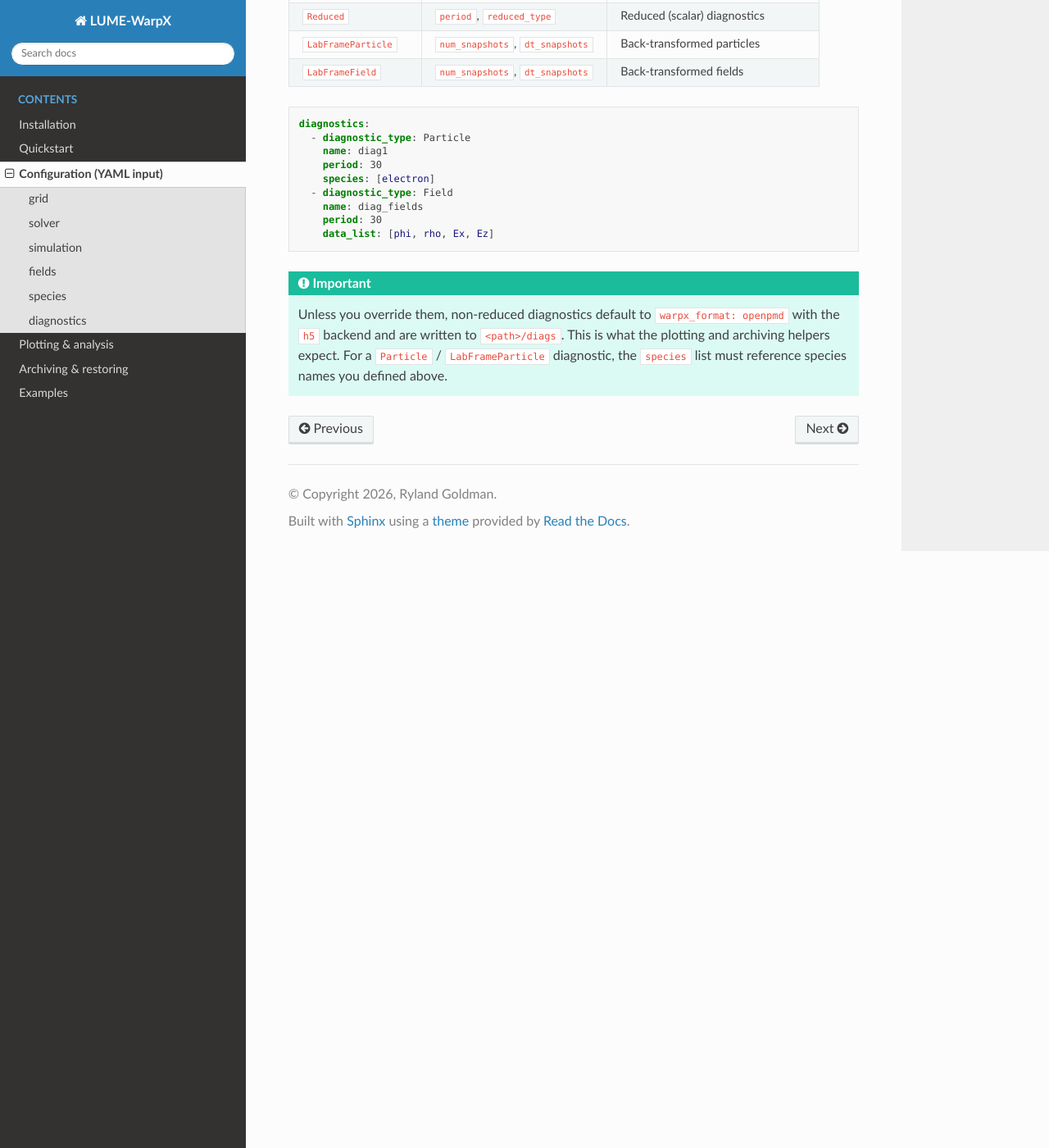
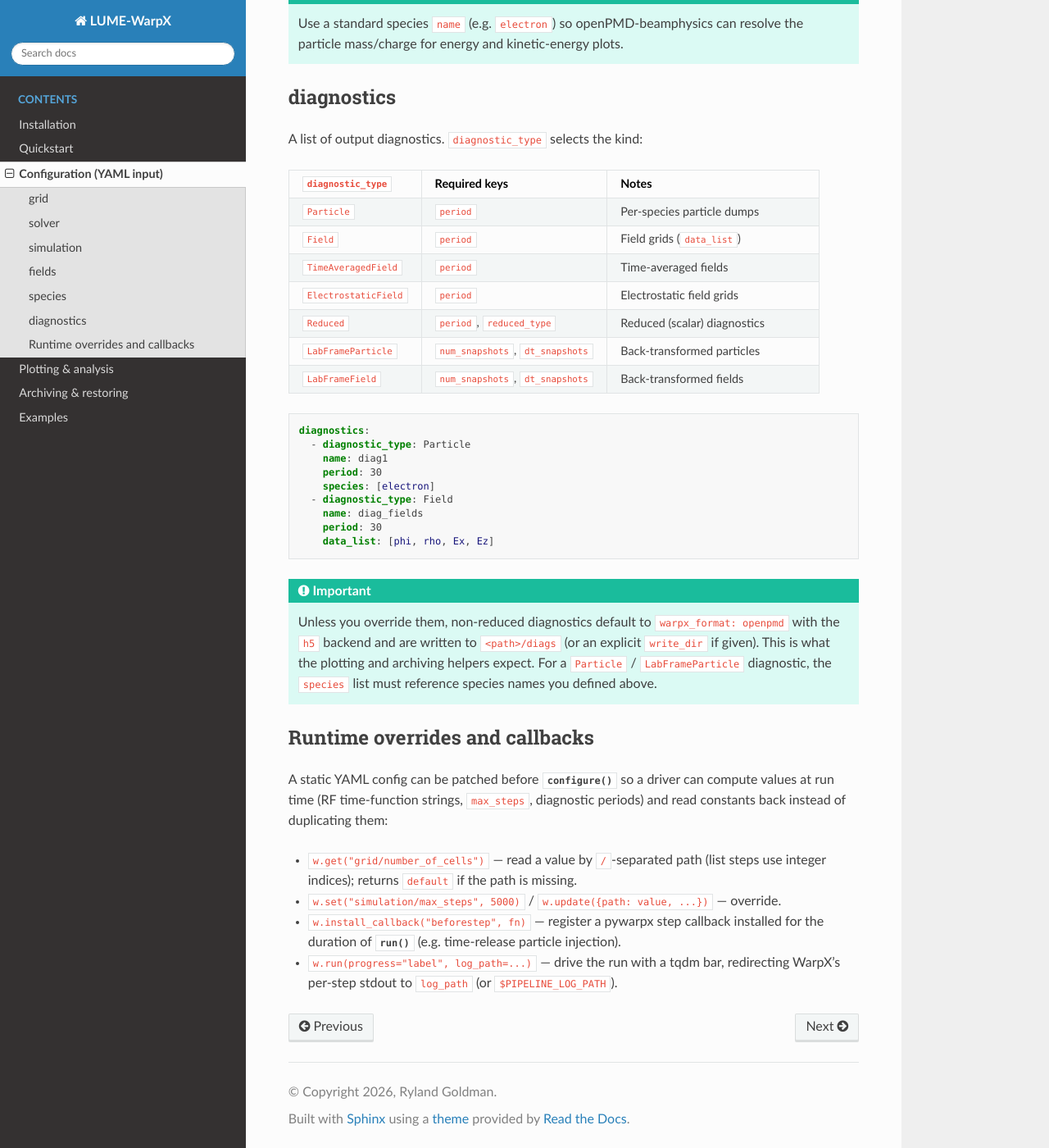
Before and after one commit to ryland-goldman/lume-warpx, a Sphinx documentation site: the page built from docs/configuration.rst, in a window 1280 px wide and 1400 px high, scrolled down 4351 px. Shown: the whole window at 82% size. Built offline with Sphinx 7.4.7 and the Read the Docs theme 3.1.0, drawn with Linux system fonts in a browser that asks for light colours; some of the changed text lies outside the part shown.

Commit message:
Add get() reader + document the v1.0.1 override/field/distribution API
Completes the runtime-override API the v1.0.1 release added: get(path, default)
reads a value out of the loaded YAML config by "/"-separated path (the inverse of
set()/update()), so a driver can read static-YAML constants back to compute the
derived values it then overrides. Document AppliedFromFile, FromInitialParticles,
and the override/callback/progress API in configuration.rst and the README.

Co-Authored-By: Claude Opus 4.8 <noreply@anthropic.com>

```diff
--- a/docs/configuration.rst
+++ b/docs/configuration.rst
@@ -127,10 +127,27 @@ A list of applied or initial fields. ``field_type`` selects the kind:
 ``AnalyticInitial``    Initial E/B from analytic expressions
 ``ConstantApplied``    Constant applied E/B
 ``AnalyticApplied``    Applied E/B from analytic expressions
-``FromFile``           Load initial field from a file (``path``)
+``FromFile``           Load **initial** field from a file (``path``)
+``AppliedFromFile``    Load a tabulated **applied** (per-step, particle-gathered) field
+                       from a file (``path``, ``load_E``/``load_B``,
+                       ``warpx_E_time_function``/``warpx_B_time_function``)
 ``PlasmaLens``         Plasma-lens array (``starts``/``lengths``)
 ``Mirror``             Field mirror
 =====================  ============================================
+
+``AppliedFromFile`` maps to ``picmi.LoadAppliedField``: a tabulated map gathered onto
+particles every step, optionally scaled by an AMReX parser ``t``-expression (e.g. an RF
+``cos(omega*t + phi)`` standing wave, or a constant solenoid current).
+
+.. code-block:: yaml
+
+   fields:
+     - field_type: AppliedFromFile
+       path: fields/rf1.h5
+       load_E: true
+       load_B: true
+       warpx_E_time_function: "1.0e5*cos(1.79e10*t + 0.3)"
+       warpx_B_time_function: "1.0e5*sin(1.79e10*t + 0.3)"
 
 .. code-block:: yaml
 
@@ -155,6 +172,10 @@ Distributions (``distribution-type``):
 - ``UniformFlux`` / ``AnalyticFlux`` — surface emission; need ``flux``,
   ``flux_normal_axis``, ``surface_flux_position``, ``flux_direction``
 - ``ParticleList`` — explicit ``x``/``y``/``z``/``ux``/``uy``/``uz``/``weight``
+- ``FromInitialParticles`` — inject the ``WarpX(initial_particles=...)``
+  ``ParticleGroup`` as an explicit ``ParticleList`` (the standard way to seed a beam
+  imported from an upstream stage); optional ``n_seed`` keeps only the first *N*
+  macroparticles (the rest added later by a ``beforestep`` callback)
 - ``FromFile`` — needs ``file_path``
 
 Layouts (``layout``):
@@ -236,6 +257,21 @@ A list of output diagnostics. ``diagnostic_type`` selects the kind:
 
    Unless you override them, non-reduced diagnostics default to
    ``warpx_format: openpmd`` with the ``h5`` backend and are written to
-   ``<path>/diags``. This is what the plotting and archiving helpers expect.
-   For a ``Particle`` / ``LabFrameParticle`` diagnostic, the ``species`` list
-   must reference species names you defined above.
+   ``<path>/diags`` (or an explicit ``write_dir`` if given). This is what the
+   plotting and archiving helpers expect. For a ``Particle`` / ``LabFrameParticle``
+   diagnostic, the ``species`` list must reference species names you defined above.
+
+Runtime overrides and callbacks
+-------------------------------
+
+A static YAML config can be patched before :meth:`configure` so a driver can compute
+values at run time (RF time-function strings, ``max_steps``, diagnostic periods) and read
+constants back instead of duplicating them:
+
+- ``w.get("grid/number_of_cells")`` — read a value by ``/``-separated path (list steps use
+  integer indices); returns ``default`` if the path is missing.
+- ``w.set("simulation/max_steps", 5000)`` / ``w.update({path: value, ...})`` — override.
+- ``w.install_callback("beforestep", fn)`` — register a pywarpx step callback installed for
+  the duration of :meth:`run` (e.g. time-release particle injection).
+- ``w.run(progress="label", log_path=...)`` — drive the run with a tqdm bar, redirecting
+  WarpX's per-step stdout to ``log_path`` (or ``$PIPELINE_LOG_PATH``).
```
Also changed, not shown: README.md (+10 -0 lines), 1 other file.
